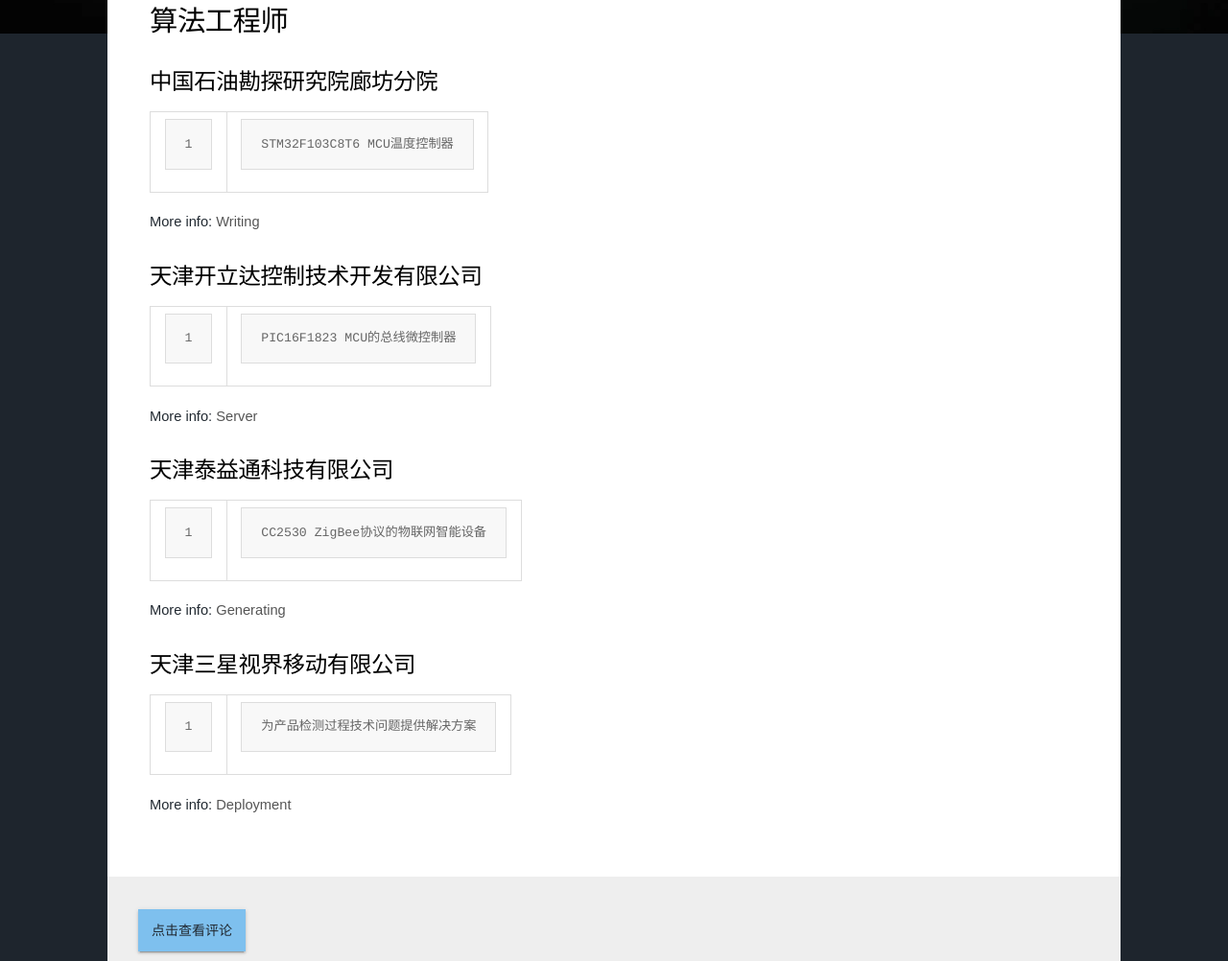
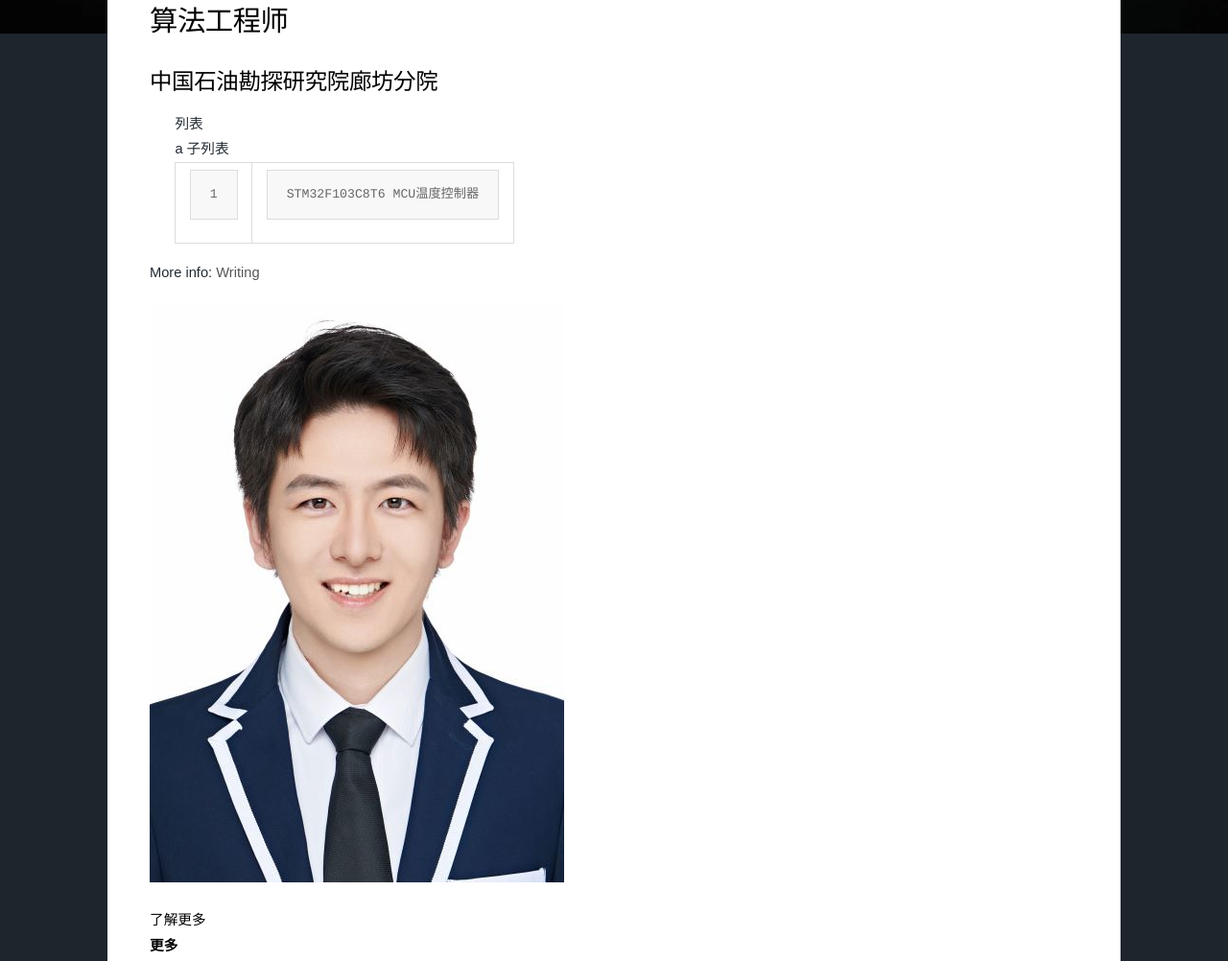
Before and after one commit to Gchrc688/Gchrc688.github.io, a plain HTML site: page 2022/10/08/CV/index.html in a window 1280 px wide. Shown: the part 765-1767 px from the top of the page at 96% size. Drawn offline with nearby package versions, Linux system fonts and the light colour scheme; some packages are replaced by stand-ins of ours; a script that the page names is missing.

Commit message:
Site updated: 2022-10-10 22:06:22

```diff
--- a/2022/10/08/CV/index.html
+++ b/2022/10/08/CV/index.html
@@ -165,9 +165,12 @@
             <!-- Post -->
             <div class="typo" style="padding: 3rem;">
                 <p>Welcome to <a target="_blank" rel="noopener" href="https://github.com/gchrc688">GUOCUI ZOOM</a>! </p>
-<h2 id="算法工程师"><a href="#算法工程师" class="headerlink" title="算法工程师"></a>算法工程师</h2><h3 id="中国石油勘探研究院廊坊分院"><a href="#中国石油勘探研究院廊坊分院" class="headerlink" title="中国石油勘探研究院廊坊分院"></a>中国石油勘探研究院廊坊分院</h3><figure class="highlight bash"><table><tr><td class="gutter"><pre><span class="line">1</span><br></pre></td><td class="code"><pre><span class="line">STM32F103C8T6 MCU温度控制器</span><br></pre></td></tr></table></figure>
-
+<h2 id="算法工程师"><a href="#算法工程师" class="headerlink" title="算法工程师"></a>算法工程师</h2><h3 id="中国石油勘探研究院廊坊分院"><a href="#中国石油勘探研究院廊坊分院" class="headerlink" title="中国石油勘探研究院廊坊分院"></a>中国石油勘探研究院廊坊分院</h3><ul>
+<li>列表<br>  a 子列表<figure class="highlight bash"><table><tr><td class="gutter"><pre><span class="line">1</span><br></pre></td><td class="code"><pre><span class="line">STM32F103C8T6 MCU温度控制器</span><br></pre></td></tr></table></figure></li>
+</ul>
 <p>More info: <a target="_blank" rel="noopener" href="https://hexo.io/docs/writing.html">Writing</a></p>
+<p><img src="/images/laugh.jpg" alt="个人头像"></p>
+<p><em>了解更多</em><br><strong>更多</strong></p>
 <h3 id="天津开立达控制技术开发有限公司"><a href="#天津开立达控制技术开发有限公司" class="headerlink" title="天津开立达控制技术开发有限公司"></a>天津开立达控制技术开发有限公司</h3><figure class="highlight bash"><table><tr><td class="gutter"><pre><span class="line">1</span><br></pre></td><td class="code"><pre><span class="line">PIC16F1823 MCU的总线微控制器</span><br></pre></td></tr></table></figure>
 
 <p>More info: <a target="_blank" rel="noopener" href="https://hexo.io/docs/server.html">Server</a></p>
```
